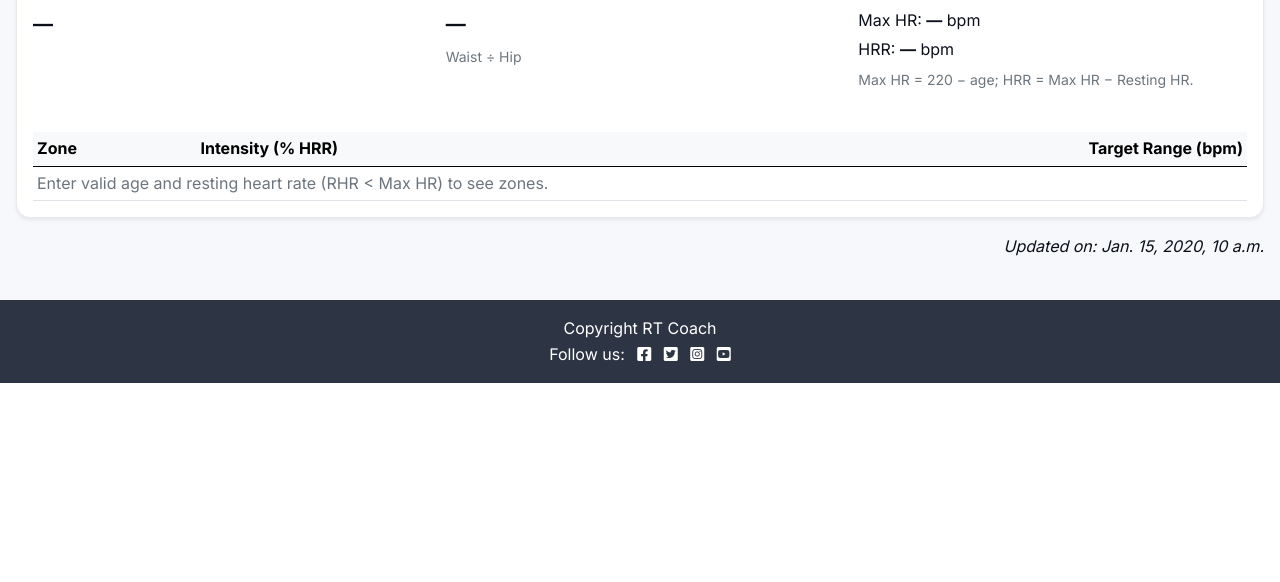
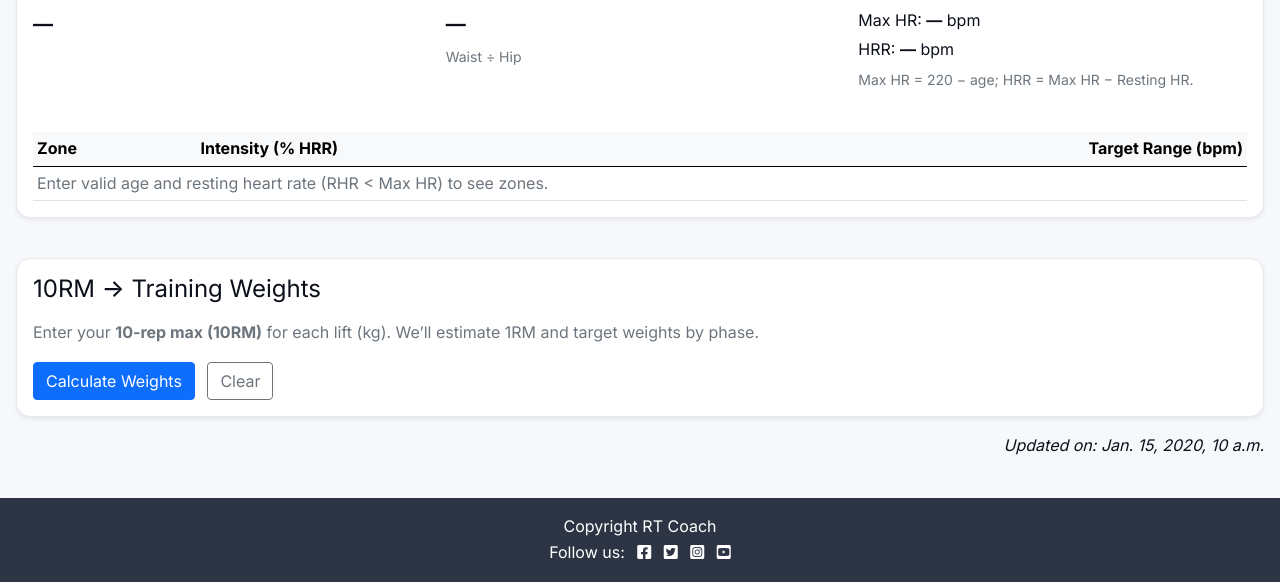
Before and after one commit to rory-codes/rt-coach, a Django app: page /fitness/ in a window 1280 px wide. Shown: the part 818-1400 px from the top of the page. Before the commit the page ends 1201 px from the top, so only its background shows below. Run offline with Django 4.2, Linux system fonts and the light colour scheme; tables that the repository leaves empty hold one stand-in row (values such as "Sample post").

Commit message:
Add 10RM input section with calculation buttons to fitness data template

```diff
--- a/fitness_data/templates/fitness_data/fitness_data.html
+++ b/fitness_data/templates/fitness_data/fitness_data.html
@@ -1,7 +1,7 @@
 {% extends 'base.html' %}
 {% load static %}
 
-{# Override the hero from base.html #}
+<!--Override the hero from base.html-->
 {% block hero %}
 <section class="container-fluid px-0">
   <div class="masthead">
@@ -112,6 +112,29 @@
         </div>
     </div>
     <!-- /Personal Metrics -->
+
+    <!-- 10RM START: inputs -->
+<div class="row mt-4">
+  <div class="col-12">
+    <div class="card shadow-sm">
+      <div class="card-body">
+        <h4 class="card-title mb-3">10RM → Training Weights</h4>
+        <p class="text-muted mb-3">Enter your <strong>10-rep max (10RM)</strong> for each lift (kg). We’ll estimate 1RM and target weights by phase.</p>
+
+        <div class="row g-3" id="tenRmInputs">
+          <!-- populated by JS with standard exercises -->
+        </div>
+
+        <div class="mt-3">
+          <button type="button" class="btn btn-primary" id="calc10rmBtn">Calculate Weights</button>
+          <button type="button" class="btn btn-outline-secondary ms-2" id="clear10rmBtn">Clear</button>
+        </div>
+      </div>
+    </div>
+  </div>
+</div>
+<!-- 10RM END -->
+
 
     <div class="row">
         <div class="col text-right">
```
Also changed, not shown: db.sqlite3.
